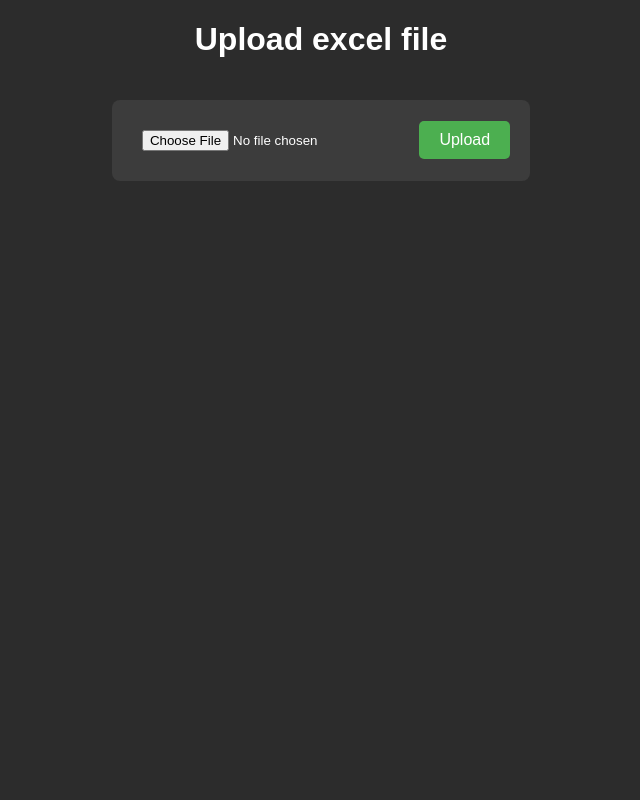
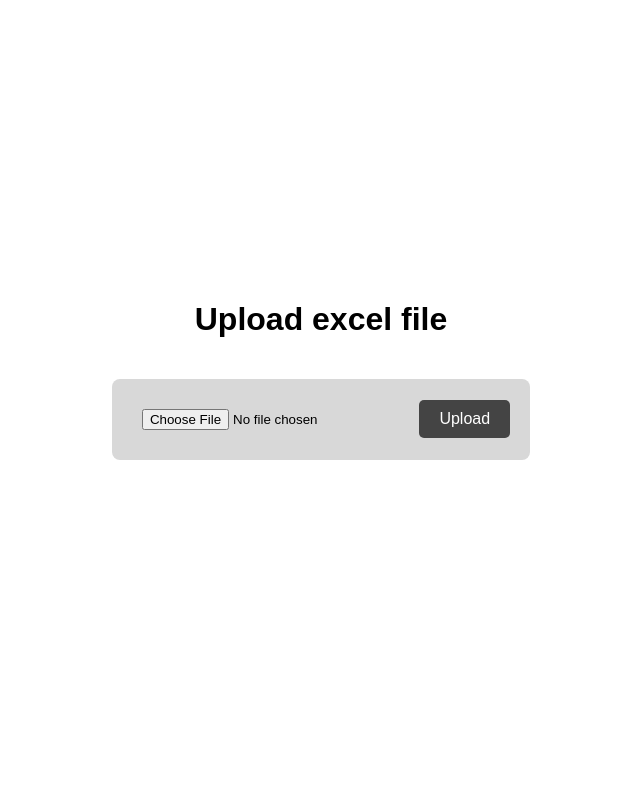
Before and after one commit to alexgplaza/Capacity, a Flask app: page / in a window 1280 px wide. Shown: the whole page, without its empty margins (319-959 px from the left). Run offline with Flask 3, Linux system fonts and the light colour scheme; some libraries are stand-ins or nearby versions.

Commit message:
cambios esteticos

```diff
--- a/static/style.css
+++ b/static/style.css
@@ -1,16 +1,20 @@
 /* Color de fondo en tono gris oscuro */
 body {
-    background-color: #2c2c2c;
-    color: white; /* Texto en blanco para contraste */
-    font-family: Arial, sans-serif;
-    text-align: center;
+    font-family: 'Arial', sans-serif;
+    background-color: #ffffff;
+    display: flex;
+    flex-direction: column;
+    align-items: center;
+    justify-content: center;
+    height: 100vh;
+    margin: 0;
 }
 
 /* Ajustar el formulario de carga */
 form {
     margin: 20px auto;
     padding: 15px;
-    background-color: #3c3c3c;
+    background-color: #d8d8d8;
     border-radius: 8px;
     display: inline-block;
 }
@@ -24,7 +28,7 @@ input, button {
 }
 
 button {
-    background-color: #4CAF50;
+    background-color: #444444;
     color: white;
     cursor: pointer;
     border: none;
--- a/templates/index.html
+++ b/templates/index.html
@@ -1,9 +1,9 @@
 <!DOCTYPE html>
-<html lang="es">
+<html lang="en">
 <head>
     <meta charset="UTF-8">
     <meta name="viewport" content="width=device-width, initial-scale=1.0">
-    <title>TPS TPD Graph Generator</title>
+    <title>Graph Generator</title>
     <script src="https://cdn.plot.ly/plotly-latest.min.js"></script>
     <link rel="stylesheet" href="{{ url_for('static', filename='style.css') }}">  <!-- 📌 Agregar esta línea -->
 </head>
```
